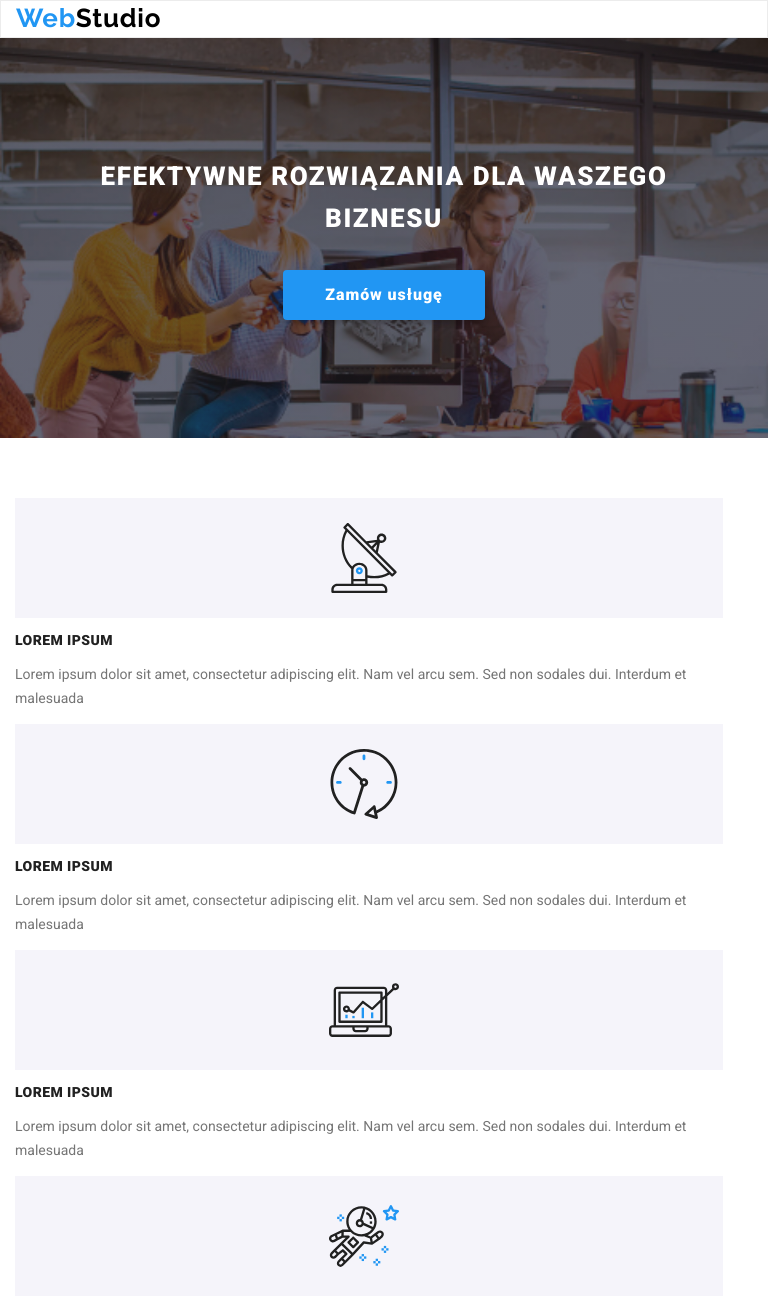
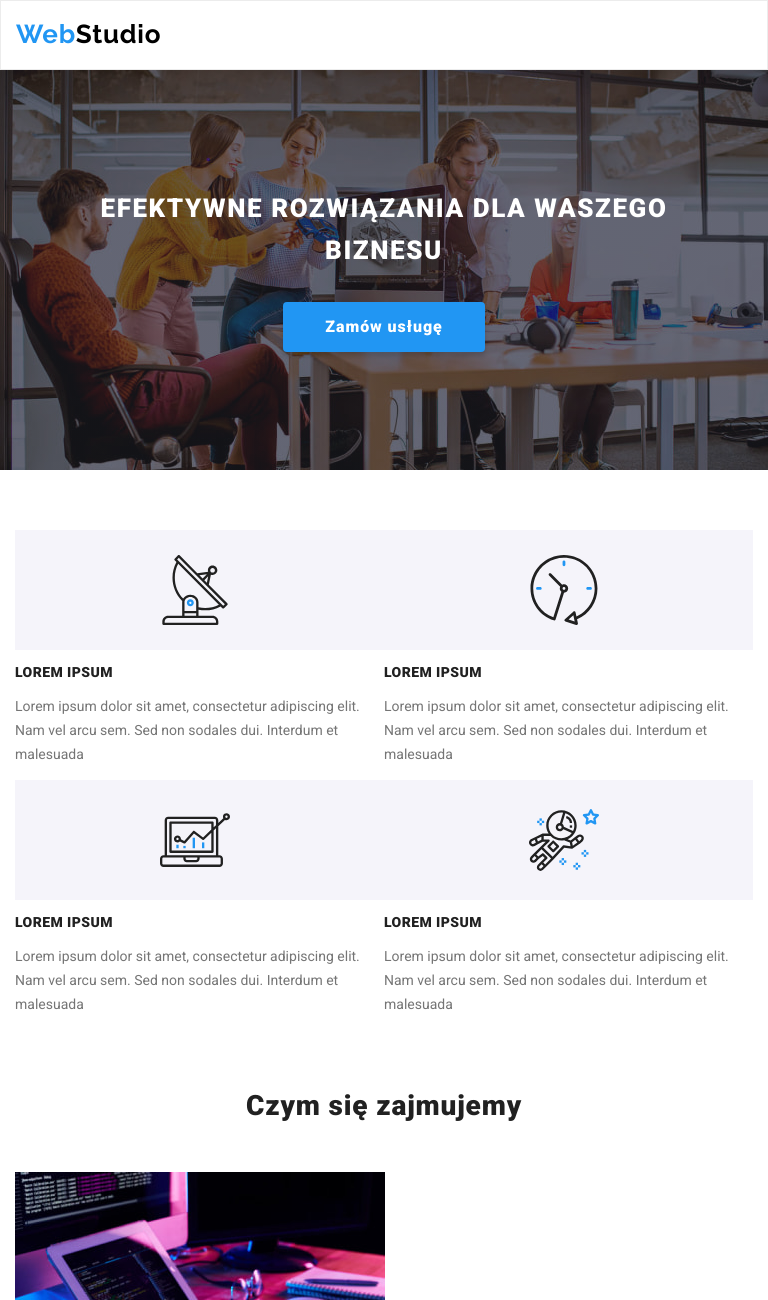
Before and after one commit to KubaTurek/goit-markup-hw-08, a plain HTML site: page index.html in a window 768 px wide. Shown: the top 1300 px of the page. Drawn offline with nearby package versions, Linux system fonts and the light colour scheme.

Commit message:
tablet changes started

```diff
--- a/sass/base/_common.scss
+++ b/sass/base/_common.scss
@@ -1,13 +1,25 @@
-.container {width: 100%;
-padding-left: 15px;
-padding-right: 15px;}
+.container {
+  width: 100%;
+  padding-left: 15px;
+  padding-right: 15px;
 
-@media screen and (min-width: 480x) and (max-width: 768px)
-{.container {max-width: 450px;}}
+  &--effective-solutions {
+    align-items: center;
+  }
+
+  &--footer {
+    padding-top: 60px;
+    padding-bottom: 60px;
+
+  }
+  &--header {
+    display: flex;
+    align-items: center;
+  }}
 
 
 @media screen and (min-width: 768px) and (max-width: 1200px)
-{.container {max-width: 738px;
+{.container {max-width: 1200px;
 padding-left: 15px;
 padding-right: 15px;}}
 
--- a/sass/layout/_effective-solutions.scss
+++ b/sass/layout/_effective-solutions.scss
@@ -23,6 +23,11 @@
       margin: 0 auto;
       text-transform: uppercase;}}
 
+      @media screen and (min-width: 768px) and (max-width: 1200px)
+      {.effective-solutions {max-width: 1200px;
+        background-image: linear-gradient(rgba(47, 48, 58, 0.4), rgba(47, 48, 58, 0.4)),
+        url('../images/tablet/header.jpg')}}
+
 
 /* .effective-solutions {
     color: var(--text-color);
@@ -32,10 +37,10 @@
     padding-top: 200px;
     padding-bottom: 200px;
     background-image: linear-gradient(rgba(47, 48, 58, 0.4), rgba(47, 48, 58, 0.4)),
-      url('../images/background.jpg'); */
+      url('../images/background.jpg');
 
 
-   /*    &__tittle {
+       &__tittle {
         font-style: normal;
         font-weight: 900;
         font-size: 44px;
--- a/sass/layout/_footer.scss
+++ b/sass/layout/_footer.scss
@@ -40,6 +40,7 @@
   text-transform: uppercase;
   color: #fff;
   text-align: center;
+  margin-top: 60px;
 }
 
 .join-us {
@@ -55,7 +56,7 @@
 }
 
 .footer-form {
-  padding-top: 14px;
+  margin-top: 60px;
 
   &__label {
     color: white;
--- a/sass/layout/_lorem-ipsum.scss
+++ b/sass/layout/_lorem-ipsum.scss
@@ -8,7 +8,6 @@
     padding-right: 0px;
     margin-bottom: 0px;
     margin-top: 0px;
-
   }
 
   &__title {
@@ -39,6 +38,19 @@
   }
 }
 
+@media screen and (min-width: 768px) and (max-width: 1200px) {
+  .lorem-ipsum {
+    &__list {
+      display: flex;
+      flex-wrap: wrap;
+      justify-content: space-between;
+      flex-basis: calc((100% - 30px) / 2);
+    }
+
+  &__item {
+    width: 50%;
+  }
+}}
 
 /* .lorem-ipsum {
   padding-bottom: 94px;
--- a/sass/layout/_section-clients.scss
+++ b/sass/layout/_section-clients.scss
@@ -11,7 +11,7 @@
   letter-spacing: 0.03em;
   text-align: center;
   margin-top: 0px;
-  margin-bottom: 30px;
+  margin-bottom: 0px;
 }
 
 .clients-logo {
@@ -20,13 +20,16 @@
   padding-left: 0px;
   flex-wrap: wrap;
   flex-basis: calc((100% - 30px) / 2);
+  margin-bottom: 0px;
+  margin-top: 0px;
 
 &__item {
   list-style: none;
   fill: #afb1b8;
   cursor: pointer;
   transition: 250ms cubic-bezier(0.4, 0, 0.2, 1);
-width: calc((100% - 30px) / 2);}
+width: calc((100% - 30px) / 2);
+margin-top: 30px;}
 
   &__image {
     border: 1px solid #afb1b8;
```
Also changed, not shown: css/main.min.css, images/tablet/header.jpg (added), images/tablet/header@2x.jpg (added), sass/main.css, 2 other files.
